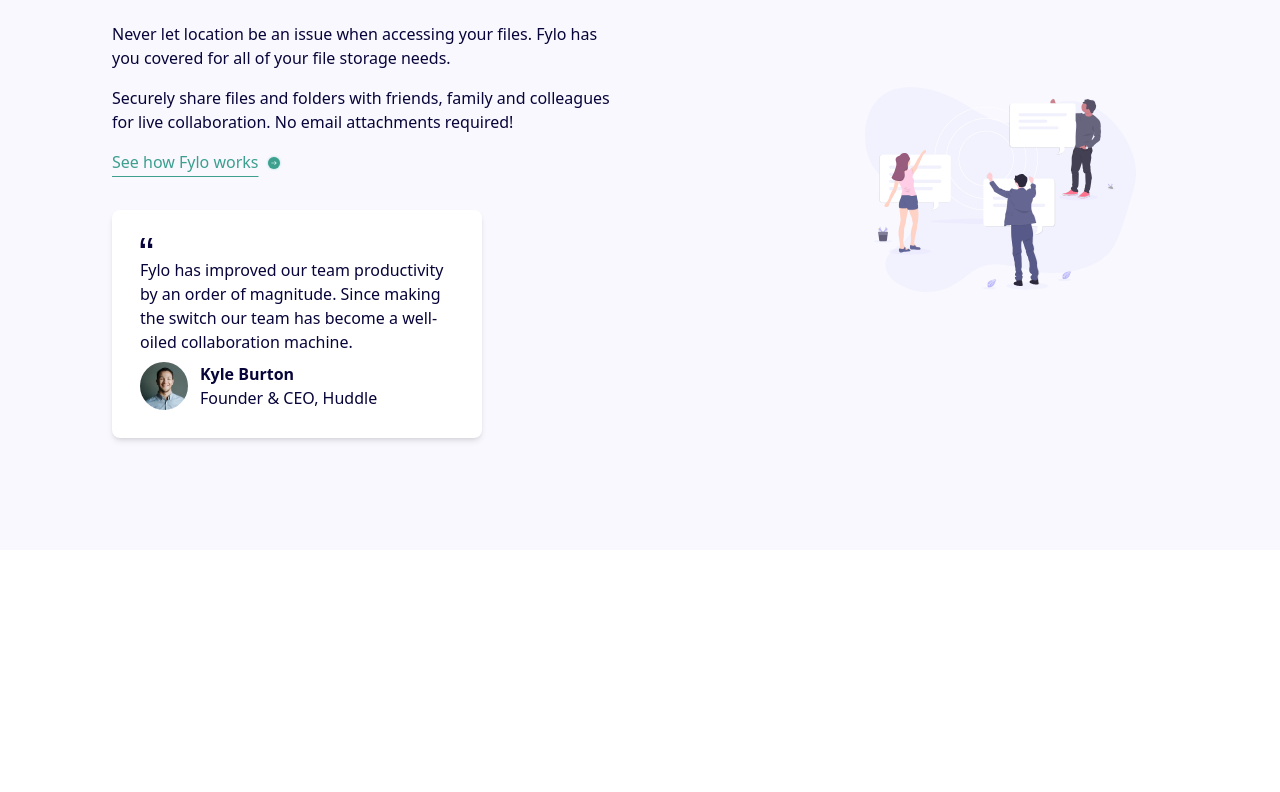
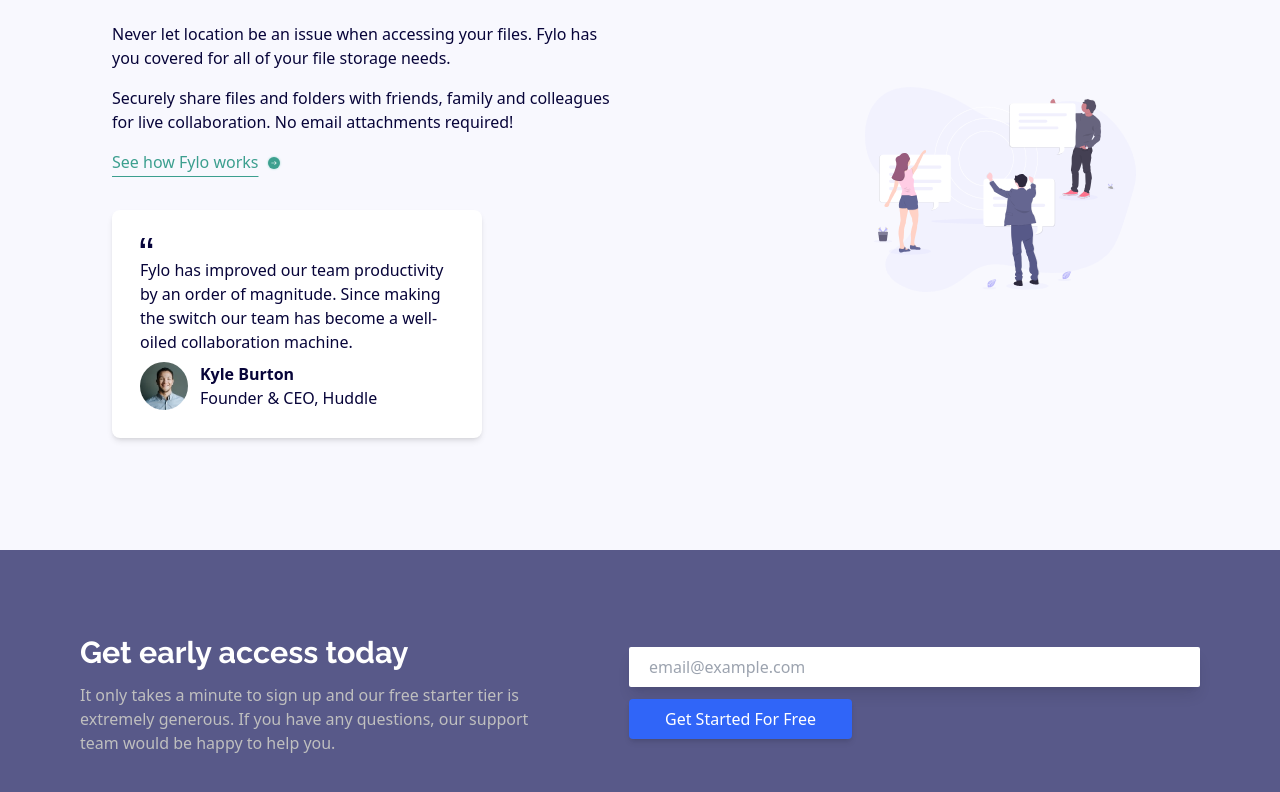
Before and after one commit to MuminaA/fylo-landing-page-react, a React (Create React App) app: page / in a window 1280 px wide. Shown: the part 868-1660 px from the top of the page. Before the commit the page ends 1418 px from the top, so only its background shows below. Built offline with nearby package versions, Linux system fonts and the light colour scheme; the HTML template or start-up script is replaced by a standard one.

Commit message:
subscribe/sign-up section completed

```diff
--- a/src/App.js
+++ b/src/App.js
@@ -2,6 +2,7 @@
 import Navbar from "./components/Navbar";
 import Hero from "./components/Hero";
 import Testimonial from "./components/Testimonial";
+import Subscibe from "./components/Subsribe";
 
 function App() {
   return (
@@ -9,6 +10,7 @@
     <Navbar />
     <Hero />
     <Testimonial />
+    <Subscibe />
     </div>
   );
 }
--- a/src/components/Hero.jsx
+++ b/src/components/Hero.jsx
@@ -18,7 +18,7 @@
             </p>
           </div>
           <div className="text-lg flex gap-6">
-            <input type="text" placeholder="Enter your email..." className="border border-black rounded-sm ps-4 pe-24 py-2"/>
+            <input type="email" placeholder="Enter your email..." className="border border-black rounded-sm ps-4 pe-24 py-2"/>
             <button className="bg-Bright-Blue text-white px-14 rounded">Get Started</button>
           </div>
         </div>
--- /dev/null
+++ b/src/components/Subsribe.jsx
@@ -0,0 +1,32 @@
+import React from "react";
+
+const Subscibe = () => {
+  return (
+    <div className="text-white bg-Desaturated-Blue p-20">
+      <div className="max-w-[1340px] mx-auto flex justify-between items-center ">
+        <div className="flex flex-col gap-2">
+          <div>
+            <h2 className="text-3xl font-semibold font-headings leading-13">Get early access today</h2>
+          </div>
+          <div className="max-w-[450px] text-Light-Gray">
+            <p>
+              It only takes a minute to sign up and our free starter tier is
+              extremely generous. If you have any questions, our support team
+              would be happy to help you.
+            </p>
+          </div>
+        </div>
+        <div className="flex flex-col gap-3">
+          <div>
+            <input type="email" placeholder="email@example.com" className="ps-5 pe-80 py-2 rounded-sm shadow-lg"/>
+          </div>
+          <div>
+            <button className="bg-Bright-Blue text-white px-9 py-2 rounded shadow-md">Get Started For Free</button>
+          </div>
+        </div>
+      </div>
+    </div>
+  );
+};
+
+export default Subscibe;
--- a/tailwind.config.js
+++ b/tailwind.config.js
@@ -24,6 +24,7 @@
       body: ["'Open Sans'"],
     },
     fontSize: {
+      '3xl': '1.9rem',
       '4xl': "2.7rem"
     }
   },
```
